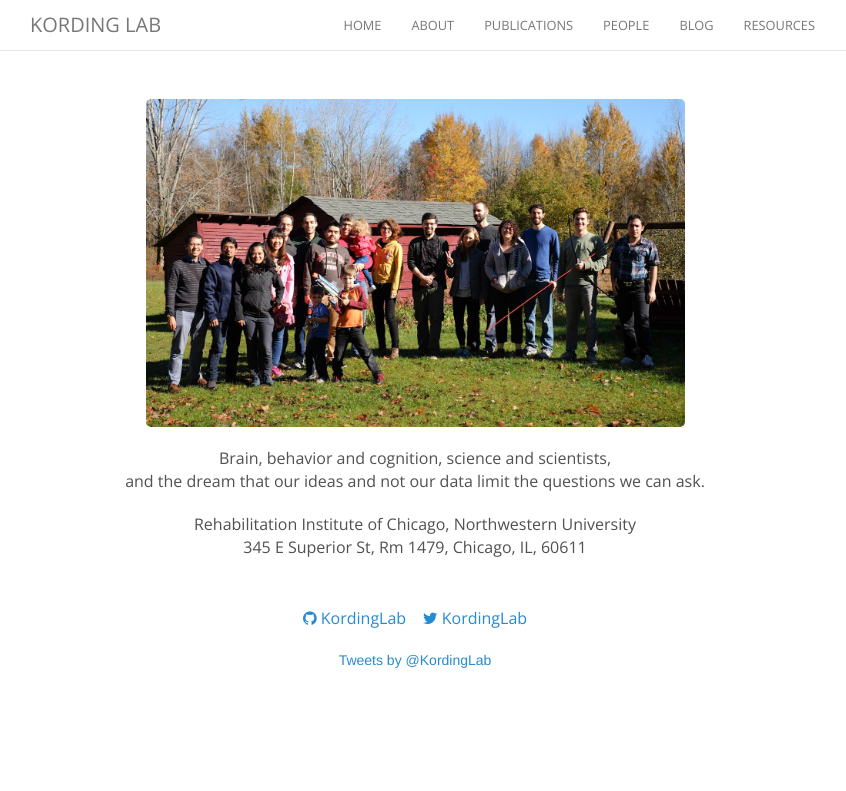
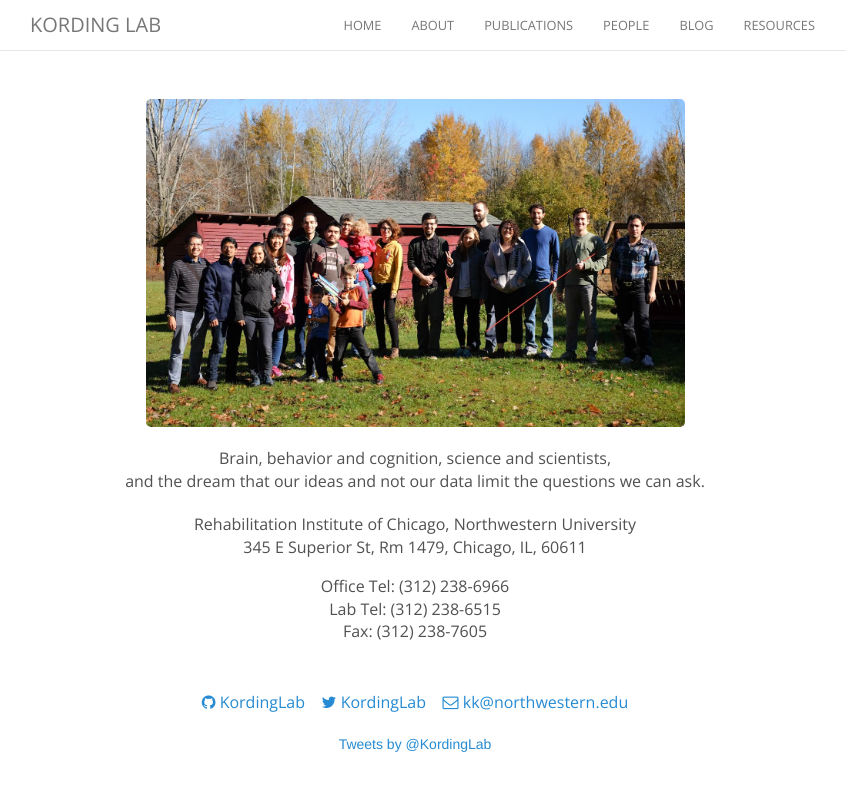
Before and after one commit to KordingLab/KordingLab.github.io, a Jekyll site: the page built from index.html, in a window 1280 px wide. Shown: the top 791 px of the page, without its empty margins (225-1071 px from the left). Built offline with Jekyll 4.4.1, drawn with Linux system fonts in a browser that asks for light colours; nearby versions of some CDN libraries; comment, search, counter and statistics services are not loaded.

Commit message:
Add office tel, lab tel, fax and Konrad email

```diff
--- a/index.html
+++ b/index.html
@@ -14,10 +14,17 @@ layout: default
 
       <p>Rehabilitation Institute of Chicago, Northwestern University<br>
         345 E Superior St, Rm 1479, Chicago, IL, 60611
+
+        <span style="display: block; margin-bottom: 1em"></span>
+        Office Tel: (312) 238-6966<br>
+        Lab Tel: (312) 238-6515<br>
+        Fax: (312) 238-7605<br>
+
         <span style="display: block; margin-bottom: 3em"></span>
 
       <a href="https://github.com/KordingLab"><i class="fa fa-github"></i> KordingLab</a>&nbsp;&nbsp;&nbsp;
-      <a href="https://twitter.com/KordingLab"><i class="fa fa-twitter"></i> KordingLab</a>
+      <a href="https://twitter.com/KordingLab"><i class="fa fa-twitter"></i> KordingLab</a>&nbsp;&nbsp;&nbsp;
+      <a href="mailto:kk@northwestern.edu"><i class="fa fa-envelope-o"></i> kk@northwestern.edu</a>
       </p>
 
       <a class="twitter-timeline" href="https://twitter.com/KordingLab" data-widget-id="695051708246941697">Tweets by @KordingLab</a>
```
